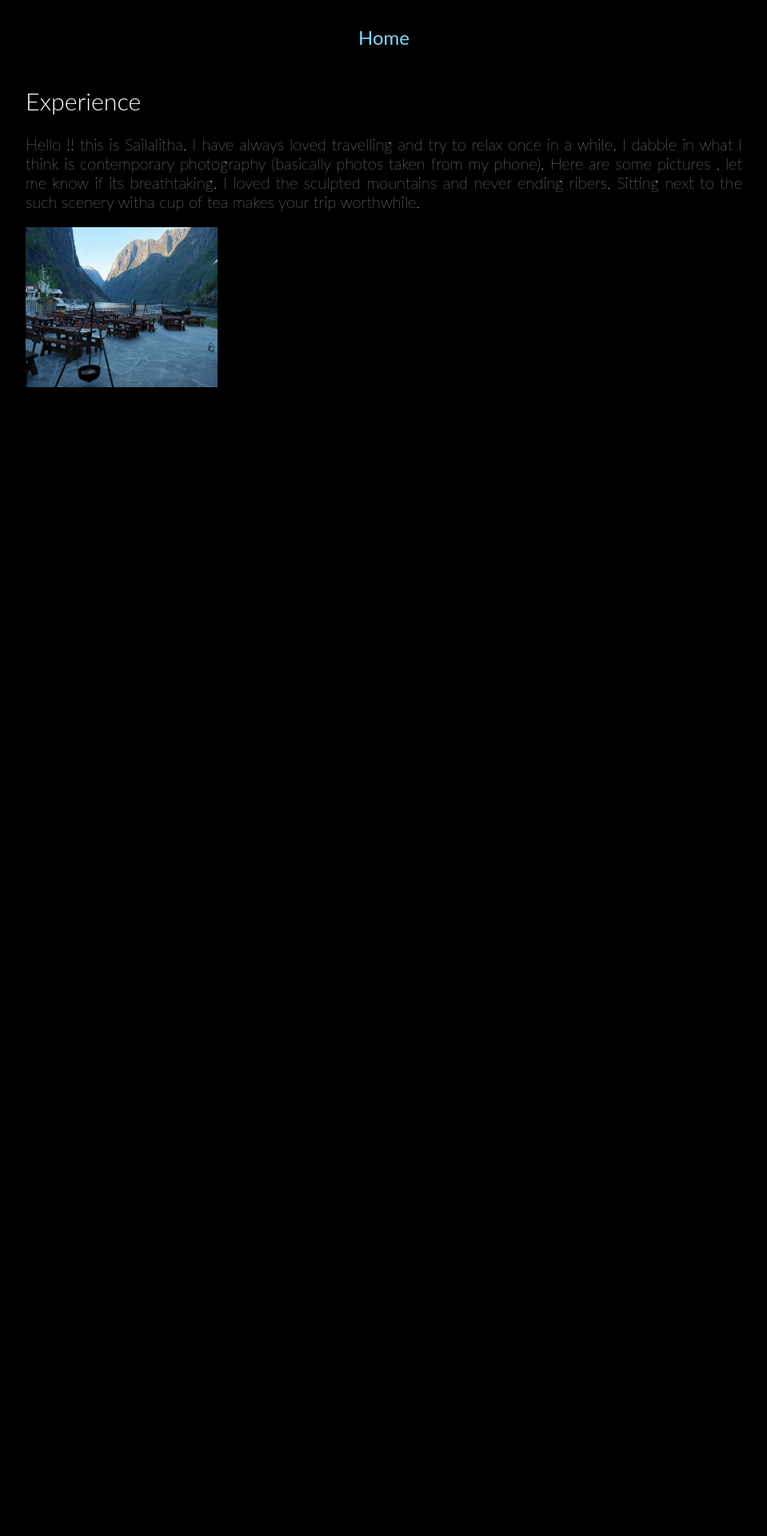
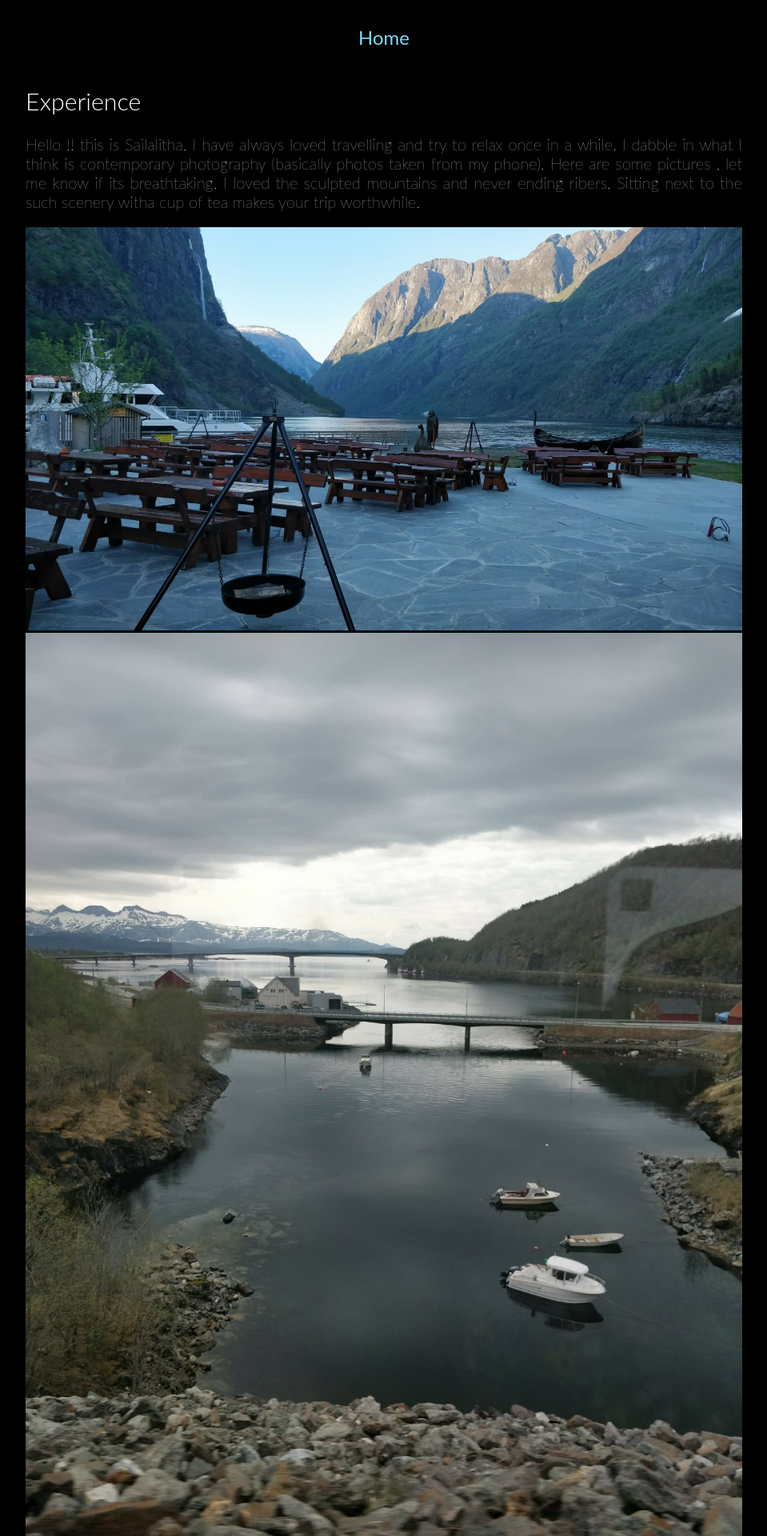
Before and after one commit to sailalitha96/sailalitha96.github.io, a Jekyll site: the page aboutme.html, which Jekyll copies as it is, in a window 1280 px wide. Shown: the top 1920 px of the page at 80% size, without its empty margins (160-1119 px from the left). Built offline with Jekyll 4.4.1, drawn with Linux system fonts in a browser that asks for light colours; nearby versions of some CDN libraries; before the commit the page ends 900 px from its top, so only the background shows below that.

Commit message:
Update aboutme.html

```diff
--- a/aboutme.html
+++ b/aboutme.html
@@ -22,7 +22,18 @@
 		<p>Hello !! this is Sailalitha. I have always loved travelling and try to relax once in a while. I dabble in what I think is contemporary photography (basically photos taken from my phone).
 		Here are some pictures , let me know if its breathtaking. I loved the sculpted mountains and never ending ribers. Sitting next to the such scenery witha cup of tea makes your trip worthwhile.</p>
 
-		<img src='/projects/scenery1.jpeg' style="width:240px;height:200px;">
+		<div class="row">
+		  <div class="column">
+		    <img src="/projects/scenery1.jpeg" alt="Snow" style="width:100%">
+		  </div>
+		  <div class="column">
+		    <img src="/projects/scenery2.jpeg" alt="Forest" style="width:100%">
+		  </div>
+		  <div class="column">
+		    <img src="/projects/scenery3.jpeg" alt="Mountains" style="width:100%">
+		  </div>
+		</div>
+<!-- 		<img src='/projects/scenery1.jpeg' style="width:240px;height:200px;"> -->
 
 
 
```
